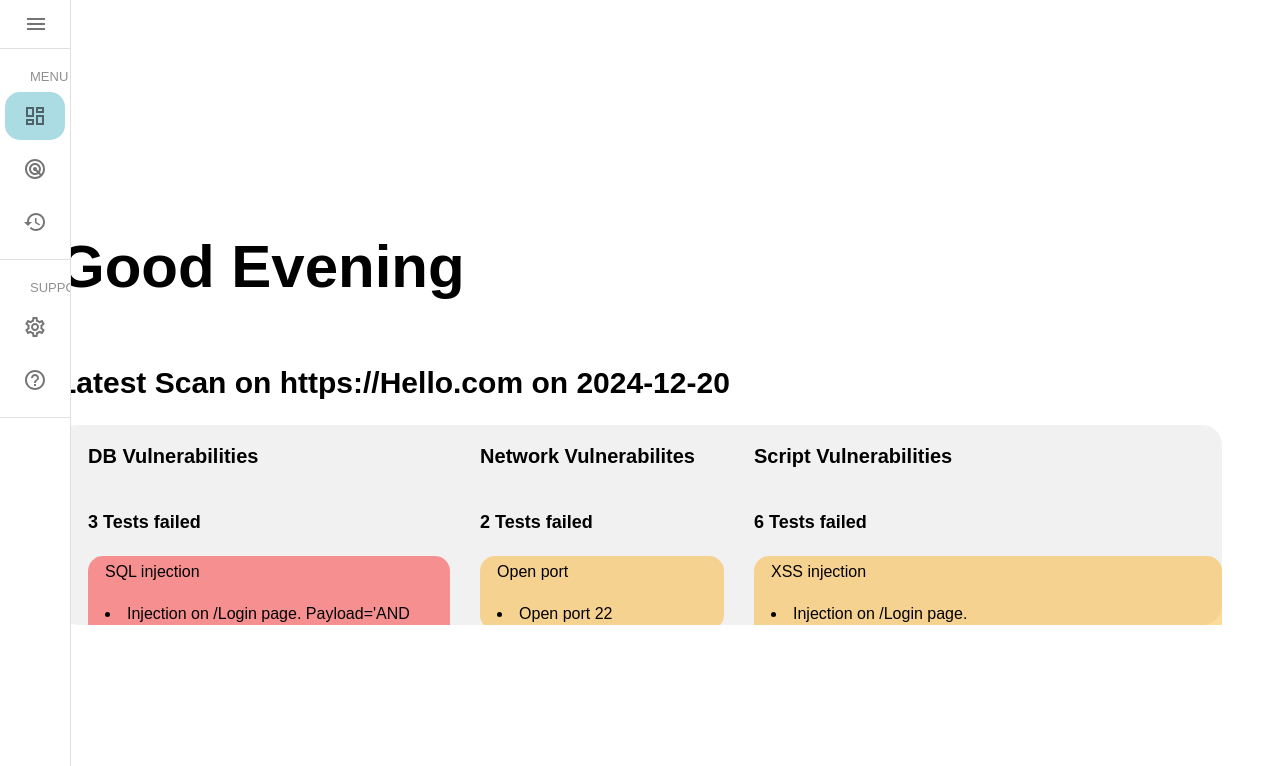
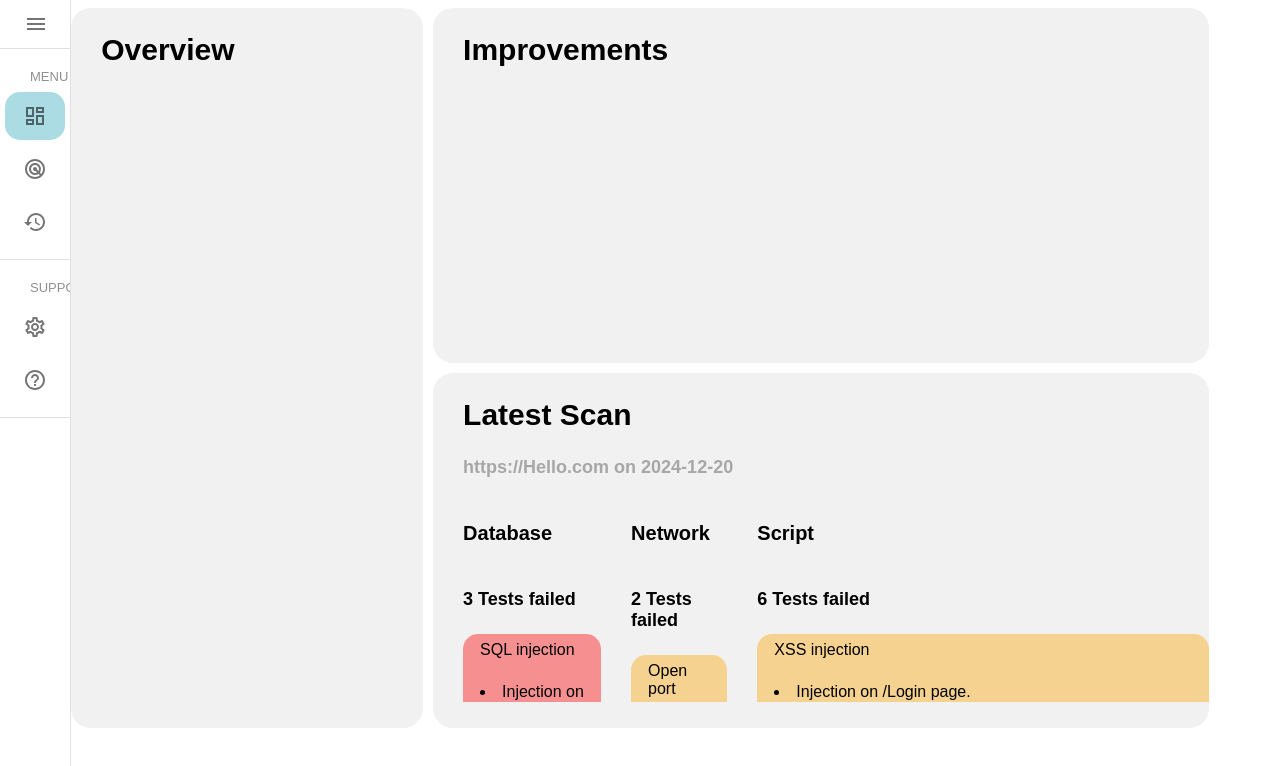
Before and after one commit to stanleyavril123/sectool, a React (Create React App) app: page / in a window 1280 px wide. Shown: the top 766 px of the page. Built offline with nearby package versions, Linux system fonts and the light colour scheme.

Commit message:
Dashboard structure completed

```diff
--- /dev/null
+++ b/src/components/ImprovementsBox.css
@@ -0,0 +1,10 @@
+.improvements-rectangle {
+    background-color: rgb(241, 241, 241);;
+    grid-column: 2;
+    grid-row: 1;
+    border-radius: 20px;
+}
+
+.title {
+    margin-left: 30px;
+}
--- /dev/null
+++ b/src/components/ImprovementsBox.tsx
@@ -0,0 +1,9 @@
+import './ImprovementsBox.css'
+
+function ImprovementsBox() {
+    return <div className="improvements-rectangle">
+        <h2 className='title'>Improvements</h2>
+    </div>
+}
+
+export default ImprovementsBox
--- /dev/null
+++ b/src/components/OverviewBox.css
@@ -0,0 +1,11 @@
+.overview-rectangle {
+    display: flex;
+    background-color: rgb(241, 241, 241);;
+    border-radius: 20px;
+    grid-column: 1;
+    grid-row: 1 / span 2;
+}
+
+.title {
+    margin-left: 30px;
+}
--- /dev/null
+++ b/src/components/OverviewBox.tsx
@@ -0,0 +1,10 @@
+import './OverviewBox.css'
+
+
+function OverviewBox() {
+    return <div className="overview-rectangle">
+        <h2 className='title'>Overview</h2>
+    </div>
+}
+
+export default OverviewBox
--- /dev/null
+++ b/src/components/ScanBox.css
@@ -0,0 +1,67 @@
+h3 {
+    font-size: 20px;
+}
+
+h4 {
+    font-size: 18px;
+}
+
+.title {
+    margin-left: 30px;
+}
+
+.title.info {
+    color: rgb(167, 167, 167);
+}
+
+.dashboard-rectangle {
+    display: flex;
+    justify-content: space-around;
+    grid-row: 2;
+    grid-column: 2;
+}
+
+.scan {
+    background-color: rgb(241, 241, 241);
+    border-radius: 20px;
+}
+
+.dashboard-tests {
+    overflow: scroll;
+    scrollbar-width: none;
+}
+
+.dashboard-box {
+    display: flex;
+    flex-direction: column;
+    height: 200px;
+    margin-left: 30px;
+}
+
+.Warning {
+    background-color: rgba(255, 166, 0, 0.400);
+    border-radius: 15px;
+    transition: background-color 0.25s;
+}
+
+.Warning:hover {
+    background-color: rgba(255, 166, 0, 0.650);
+    transition: background-color 0.25s;
+}
+
+.Critical {
+    background-color: rgba(255, 0, 0, 0.400);
+    border-radius: 15px;
+    transition: background-color 0.25s;
+}
+
+.Critical:hover {
+    background-color: rgba(255, 0, 0, 0.650);
+    border-radius: 15px;
+    transition: background-color 0.25s;
+}
+
+.vul-text {
+    padding: 7px;
+    margin: 10px;
+}
--- /dev/null
+++ b/src/components/ScanBox.tsx
@@ -0,0 +1,51 @@
+import "./ScanBox.css";
+
+type TestDetails = {
+  type: string;
+  info: string;
+  level: string;
+};
+
+type Test = {
+  type: string;
+  failedTestAmount: string;
+  tests: TestDetails[];
+};
+
+type Scan = {
+  domain: string;
+  date: string;
+  tests: Test[];
+};
+
+type OverviewProps = {
+  scanData: Scan;
+};
+
+function ScanBox({ scanData }: OverviewProps) {
+
+    return (
+          <div className="scan">
+          <h2 className="title">Latest Scan</h2>
+          <h4 className="title info">{scanData.domain} on {scanData.date}</h4>
+          <div className="dashboard-rectangle">
+          {scanData.tests.map((test : Test) => (
+            <div key={test.type} className="dashboard-box">
+              <h3 className="vul-name">{test.type}</h3>
+              <div className="dashboard-tests">
+                <h4>{test.failedTestAmount} Tests failed</h4>
+                {test.tests.map((testDetail ) => (
+                  <div key={testDetail.info} className={testDetail.level}>
+                    <p className="vul-text">{testDetail.type}</p>
+                    <li className="vul-text">{testDetail.info}</li>
+                  </div>
+                ))}
+              </div>
+            </div>
+          ))}
+          </div>
+        </div>
+    )
+}
+
+export default ScanBox
--- a/src/pages/Dashboard.css
+++ b/src/pages/Dashboard.css
@@ -8,66 +8,18 @@ h2 {
     margin-left: 50px;
 }
 
-h3 {
-    font-size: 20px;
+.dashboard {
+    justify-content: center;
+    display: grid;
+    grid-template-columns: 1fr 2fr;
+    grid-template-rows: 1fr 1fr;
+    gap: 10px;
+    width: 90%;
+    height: 90vh;
+    margin: auto;
 }
 
-h4 {
-    font-size: 18px;
+.page {
+    display: flex;
+    justify-content: center;
 }
-
-.dashboard-rectangle {
-    display: flex;
-    justify-content: space-around;
-    background-color: rgb(241, 241, 241);
-    border-radius: 20px;
-    margin-left: 50px;
-    margin-right: 50px;
-}
-
-.dashboard {
-    justify-content: center;
-    display: flex;
-    flex-direction: column;
-    height: 100vh;
-}
-
-.dashboard-tests {
-    overflow: scroll;
-    scrollbar-width: none;
-}
-
-.dashboard-box {
-    display: flex;
-    flex-direction: column;
-    height: 200px;
-    margin-left: 30px;
-}
-
-.Warning {
-    background-color: rgba(255, 166, 0, 0.400);
-    border-radius: 15px;
-    transition: background-color 0.25s;
-}
-
-.Warning:hover {
-    background-color: rgba(255, 166, 0, 0.650);
-    transition: background-color 0.25s;
-}
-
-.Critical {
-    background-color: rgba(255, 0, 0, 0.400);
-    border-radius: 15px;
-    transition: background-color 0.25s;
-}
-
-.Critical:hover {
-    background-color: rgba(255, 0, 0, 0.650);
-    border-radius: 15px;
-    transition: background-color 0.25s;
-}
-
-.vul-text {
-    padding: 7px;
-    margin: 10px;
-}
--- a/src/pages/Dashboard.tsx
+++ b/src/pages/Dashboard.tsx
@@ -1,117 +1,18 @@
-import React from "react";
-import "./Dashboard.css";
+import React, { useState, useEffect } from "react";
+import scanData from "./scan.json";
+import ScanBox from "../components/ScanBox"
+import OverviewBox from "../components/OverviewBox";
+import ImprovementsBox from "../components/ImprovementsBox";
+import "./Dashboard.css"
 
 function Dashboard() {
-  function getWelcomeMessage(): string {
-    const date = new Date();
-    const hour = date.getHours();
-
-    if (hour < 12) {
-      return "Good Morning";
-    } else if (hour < 18) {
-      return "Good Afternoon";
-    } else {
-      return "Good Evening";
-    }
-  }
-
-  const Scan = {
-    domain: "https://Hello.com",
-    date: "2024-12-20",
-    tests: [
-      {
-        type: "DB Vulnerabilities",
-        failedTestAmount: "3",
-        tests: [
-          {
-            type: "SQL injection",
-            info: "Injection on /Login page. Payload='AND true'",
-            level: "Critical",
-          },
-          {
-            type: "SQL injection",
-            info: "Injection on /Admin page. Payload='OR 1=1'",
-            level: "Critical",
-          },
-          {
-            type: "SQL injection",
-            info: "Injection on /Login page. Payload='AND 1083=1083 AND (1427=1427'",
-            level: "Warning",
-          },
-        ],
-      },
-      {
-        type: "Network Vulnerabilites",
-        failedTestAmount: "2",
-        tests: [
-          { type: "Open port", info: "Open port 22", level: "Warning" },
-          {
-            type: "Firewall",
-            info: "Absence of rate limiting. Potential DDOS risk",
-            level: "Critical",
-          },
-        ],
-      },
-      {
-        type: "Script Vulnerabilities",
-        failedTestAmount: "6",
-        tests: [
-          {
-            type: "XSS injection",
-            info: "Injection on /Login page. Payload='<scriptx20type=text/javascript>javascript:alert(1);</script>'",
-            level: "Warning",
-          },
-          {
-            type: "XSS injection",
-            info: "Injection on /Cart page. Payload='<image/src/onerror=prompt(8)>' 1",
-            level: "Warning",
-          },
-          {
-            type: "XSS injection",
-            info: "Injection on /Cart page. Payload='<image/src/onerror=prompt(8)>' 2",
-            level: "Critical",
-          },
-          {
-            type: "XSS injection",
-            info: "Injection on /Cart page. Payload='<image/src/onerror=prompt(8)>' 3",
-            level: "Warning",
-          },
-          {
-            type: "XSS injection",
-            info: "Injection on /Cart page. Payload='<image/src/onerror=prompt(8)>' 4",
-            level: "Warning",
-          },
-          {
-            type: "XSS injection",
-            info: "Injection on /Cart page. Payload='<script ~~~>alert(0%0)</script ~~~>'",
-            level: "Critical",
-          },
-        ],
-      },
-    ],
-  };
 
   return (
-    <div className="dashboard">
-      <h1>{getWelcomeMessage()}</h1>
-      <h2>
-        Latest Scan on {Scan.domain} on {Scan.date}
-      </h2>
-      <div className="dashboard-rectangle">
-        {Scan.tests.map((test) => (
-          <div key={test.type} className="dashboard-box">
-            <h3 className="vul-name">{test.type}</h3>
-            <div className="dashboard-tests">
-              <h4>{test.failedTestAmount} Tests failed</h4>
-              {test.tests.map((test) => (
-                <div key={test.info} className={test.level}>
-                  <p className="vul-text">{test.type}</p>
-                  <li className="vul-text">{test.info}</li>
-                </div>
-              ))}
-            </div>
-          </div>
-        ))}
+    <div className="page">
+      <div className="dashboard">
+        <ImprovementsBox/>
+        <ScanBox scanData={scanData}/>
+        <OverviewBox/>
       </div>
     </div>
   );
--- /dev/null
+++ b/src/pages/scan.json
@@ -0,0 +1,78 @@
+{
+    "domain": "https://Hello.com",
+    "date": "2024-12-20",
+    "tests": [
+      {
+        "type": "Database",
+        "failedTestAmount": "3",
+        "tests": [
+          {
+            "type": "SQL injection",
+            "info": "Injection on /Login page. Payload='AND true'",
+            "level": "Critical"
+          },
+          {
+            "type": "SQL injection",
+            "info": "Injection on /Admin page. Payload='OR 1=1'",
+            "level": "Critical"
+          },
+          {
+            "type": "SQL injection",
+            "info": "Injection on /Login page. Payload='AND 1083=1083 AND (1427=1427'",
+            "level": "Warning"
+          }
+        ]
+      },
+      {
+        "type": "Network",
+        "failedTestAmount": "2",
+        "tests": [
+          {
+            "type": "Open port",
+            "info": "Open port 22",
+            "level": "Warning" },
+          {
+            "type": "Firewall",
+            "info": "Absence of rate limiting. Potential DDOS risk",
+            "level": "Critical"
+          }
+        ]
+      },
+      {
+        "type": "Script",
+        "failedTestAmount": "6",
+        "tests": [
+          {
+            "type": "XSS injection",
+            "info": "Injection on /Login page. Payload='<scriptx20type=text/javascript>javascript:alert(1);</script>'",
+            "level": "Warning"
+          },
+          {
+            "type": "XSS injection",
+            "info": "Injection on /Cart page. Payload='<image/src/onerror=prompt(8)>' 1",
+            "level": "Warning"
+          },
+          {
+            "type": "XSS injection",
+            "info": "Injection on /Cart page. Payload='<image/src/onerror=prompt(8)>' 2",
+            "level": "Critical"
+          },
+          {
+            "type": "XSS injection",
+            "info": "Injection on /Cart page. Payload='<image/src/onerror=prompt(8)>' 3",
+            "level": "Warning"
+          },
+          {
+            "type": "XSS injection",
+            "info": "Injection on /Cart page. Payload='<image/src/onerror=prompt(8)>' 4",
+            "level": "Warning"
+          },
+          {
+            "type": "XSS injection",
+            "info": "Injection on /Cart page. Payload='<script ~~~>alert(0%0)</script ~~~>'",
+            "level": "Critical"
+          }
+        ]
+      }
+    ]
+  }
--- a/tsconfig.json
+++ b/tsconfig.json
@@ -13,7 +13,9 @@
     "strict": true,                                      /* Enable all strict type-checking options. */
 
     /* Completeness */
-    "skipLibCheck": true                                 /* Skip type checking all .d.ts files. */
+    "skipLibCheck": true,                                 /* Skip type checking all .d.ts files. */
+
+    "resolveJsonModule": true
   },
   "include": ["src"],                                    /* Include the source folder. */
   "exclude": ["node_modules"]                           /* Exclude the node_modules folder. */
```
Also changed, not shown: 1 other file (tests, documents, lock files or other folders).
